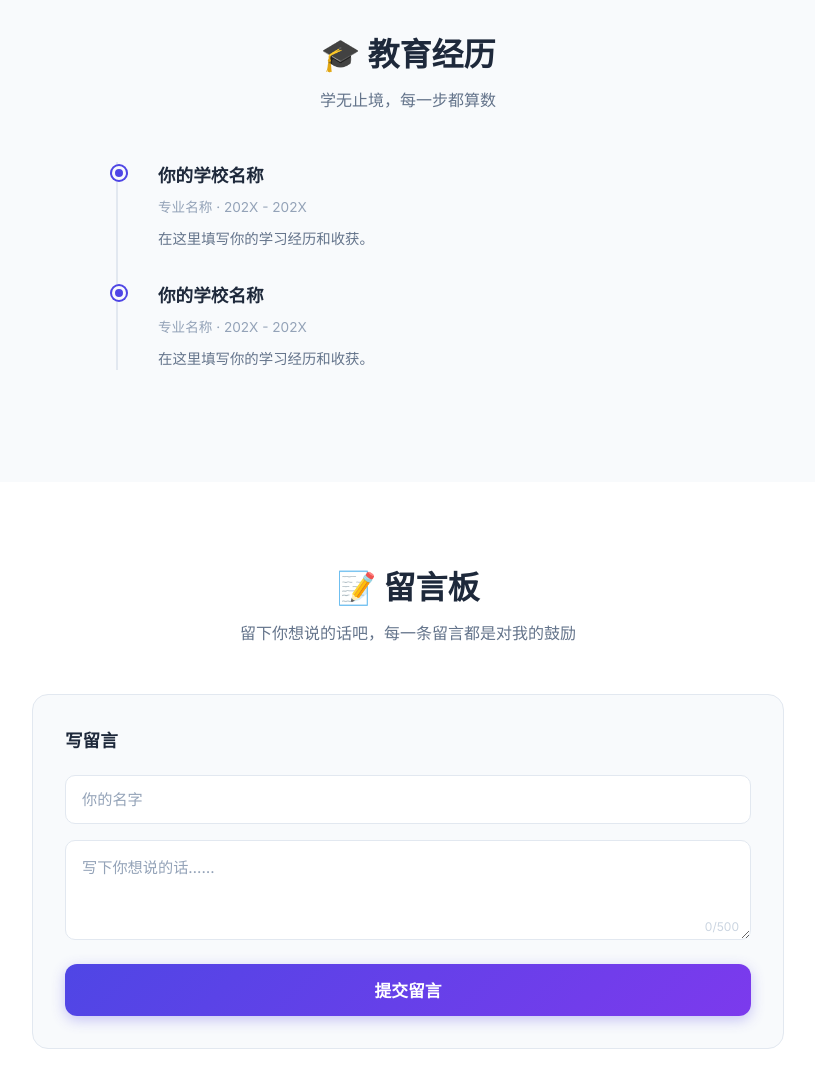
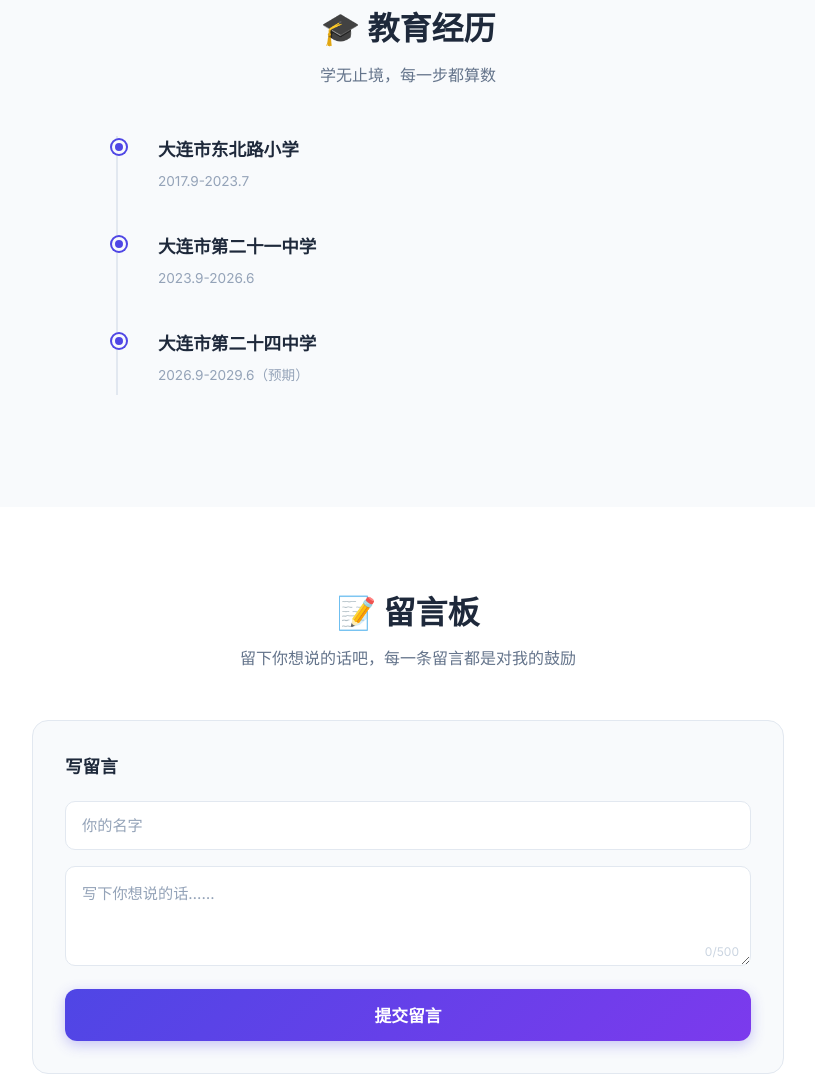
Before and after one commit to NightStriker233/MyFirstWebsite, a website: page index.html in a window 1280 px wide. Shown: the part 1350-2427 px from the top of the page, without its empty margins (232-1047 px from the left). Drawn offline with Linux system fonts and the light colour scheme; no server answers.

Commit message:
Update index.html with new title and content

```diff
--- a/index.html
+++ b/index.html
@@ -3,7 +3,7 @@
 <head>
   <meta charset="UTF-8">
   <meta name="viewport" content="width=device-width, initial-scale=1.0">
-  <title>我的个人主页</title>
+  <title>Introduction of NightStriker</title>
   <link rel="stylesheet" href="style.css">
   <link rel="preconnect" href="https://fonts.googleapis.com">
   <link href="https://fonts.googleapis.com/css2?family=Inter:wght@400;500;600;700;800&display=swap" rel="stylesheet">
@@ -29,11 +29,10 @@
   <section class="hero" id="intro">
     <div class="hero-bg"></div>
     <div class="container hero-content">
-      <div class="hero-badge">欢迎来到我的小站</div>
-      <h1 class="hero-title">Hi，我是 <span class="gradient-text">新手上路</span></h1>
+      <div class="hero-badge">welcome</div>
+      <h1 class="hero-title">Hi，我是 <span class="gradient-text">NightStriker</span></h1>
       <p class="hero-subtitle">
-        这是我亲手搭建的第一个网站，从零开始，一步一步走到这里。
-        虽然还很简单，但每一步都是新的尝试。
+        这是我搭建的第一个网站！
       </p>
       <div class="hero-cta">
         <a href="#about" class="btn btn-primary">✨ 进入主页</a>
@@ -41,10 +40,6 @@
     </div>
   </section>
 
-  <!-- ============================
-       关于我（自我介绍 + 教育经历）
-       ✏️ 编辑方法：直接改下面 <!-- 注释 --> 之间的文字内容
-  ============================ -->
   <section class="about-section" id="about">
     <div class="container">
 
@@ -84,20 +79,25 @@
           <div class="timeline-dot"></div>
           <div class="timeline-content">
             <!-- ✏️ 学校名称 -->
-            <h4>你的学校名称</h4>
+            <h4>大连市东北路小学</h4>
             <!-- ✏️ 专业/学位 -->
-            <span class="timeline-meta">专业名称 · 202X - 202X</span>
-            <!-- ✏️ 描述 -->
-            <p>在这里填写你的学习经历和收获。</p>
+            <span class="timeline-meta">2017.9-2023.7</span>
           </div>
         </div>
 
         <div class="timeline-item">
           <div class="timeline-dot"></div>
           <div class="timeline-content">
-            <h4>你的学校名称</h4>
-            <span class="timeline-meta">专业名称 · 202X - 202X</span>
-            <p>在这里填写你的学习经历和收获。</p>
+            <h4>大连市第二十一中学</h4>
+            <span class="timeline-meta">2023.9-2026.6</span>
+          </div>
+        </div>
+
+        <div class="timeline-item">
+          <div class="timeline-dot"></div>
+          <div class="timeline-content">
+            <h4>大连市第二十四中学</h4>
+            <span class="timeline-meta">2026.9-2029.6（预期）</span>
           </div>
         </div>
 
@@ -145,7 +145,7 @@
   <!-- 页脚 -->
   <footer class="footer">
     <div class="container">
-      <p>&copy; 2026 MySpace. 用 ❤️ 搭建</p>
+      <p>&copy; © 2026 NightStriker. All rights reserved.建</p>
     </div>
   </footer>
 
```
